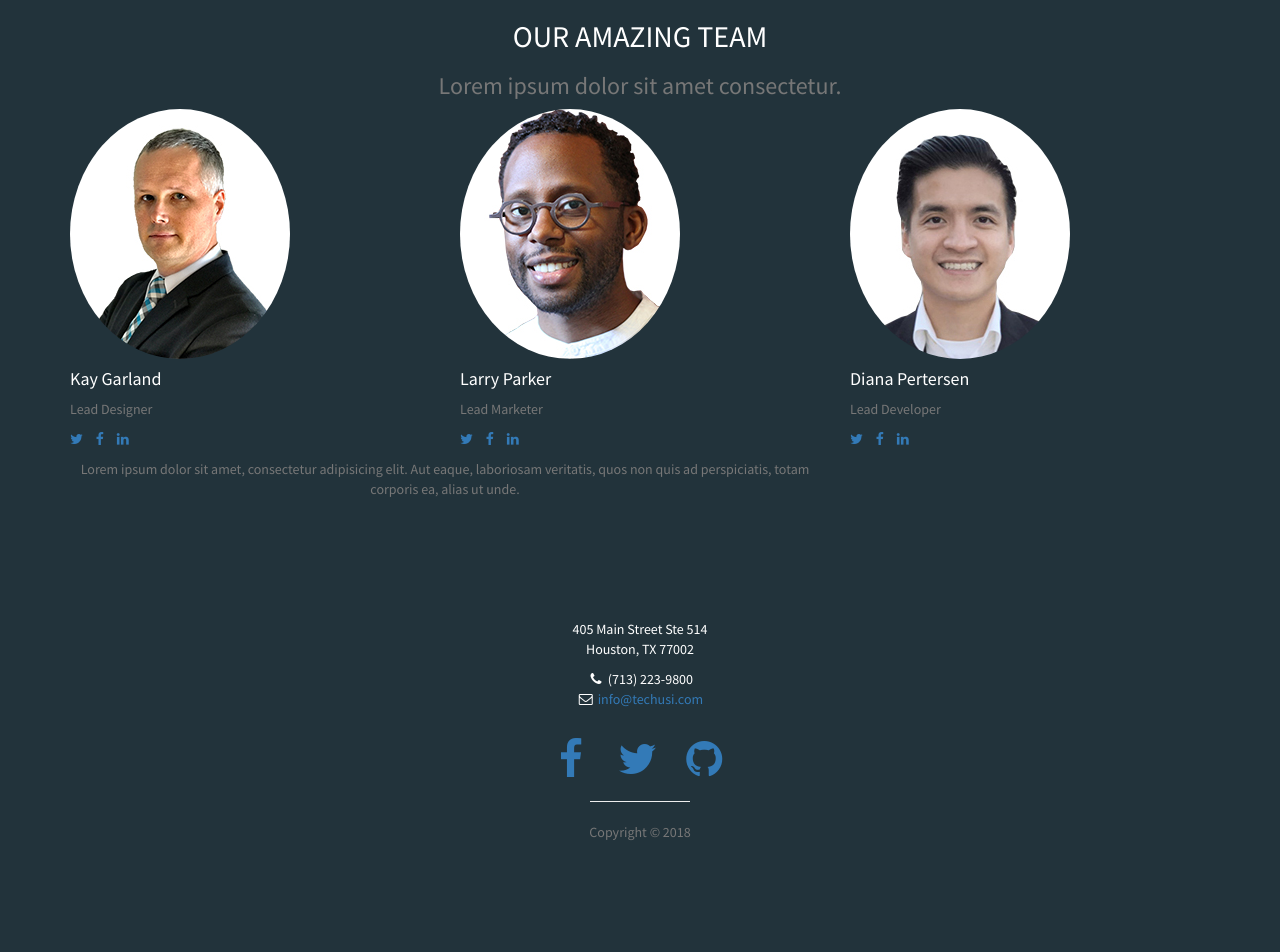
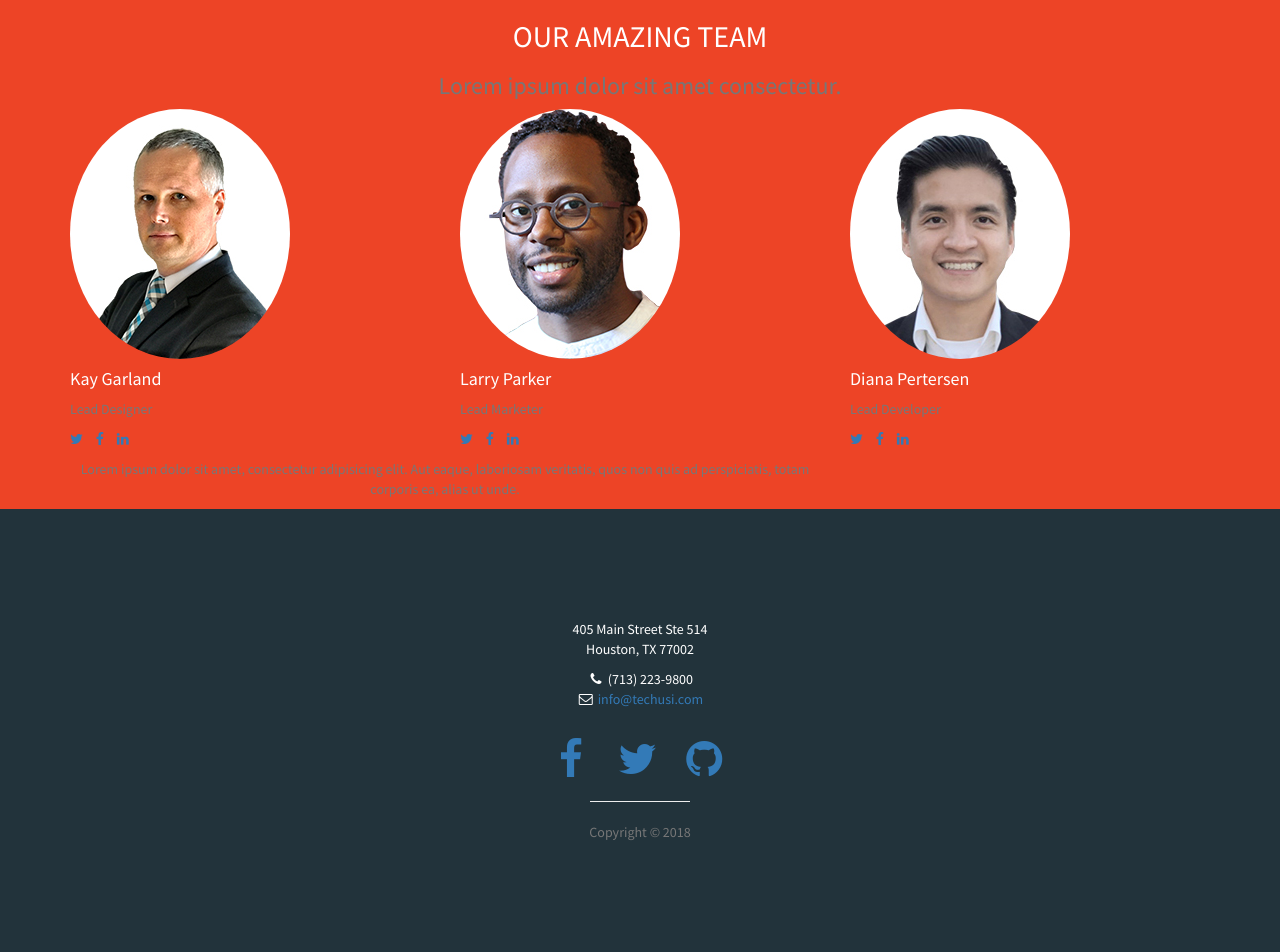
Before and after one commit to volny/stylish-portfolio-jekyll, a Jekyll site: the page built from index.html, in a window 1280 px wide. Shown: the part 4166-5118 px from the top of the page. Built offline with Jekyll 4.4.1, drawn with Linux system fonts in a browser that asks for light colours.

Commit message:
change team section background

```diff
--- a/css/stylish-portfolio.css
+++ b/css/stylish-portfolio.css
@@ -43,12 +43,16 @@ section#contact .row {
   position: center;
 
 }
+
 section#contact .container {
   width: 100% !important;
 }
 
 
+section#team {
+  background-color: #ed4426
 
+}
 section#map {
       width: 50%;
 
```
